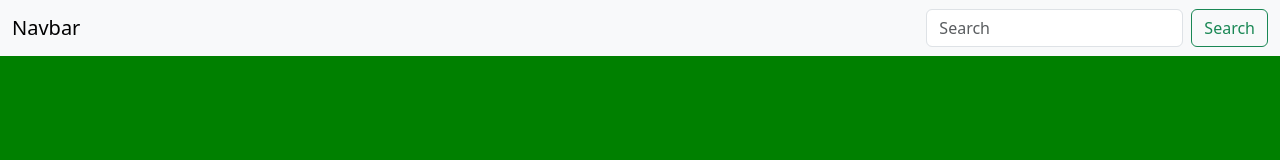
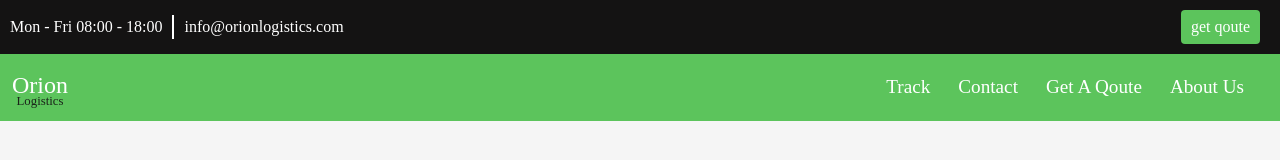
Before and after one commit to Tonerozic1/pro-uk, a plain HTML site: page courier/index.html in a window 1280 px wide. Drawn offline with Linux system fonts and the light colour scheme.

Commit message:
updates nav design completed

```diff
--- a/courier/index.html
+++ b/courier/index.html
@@ -1,25 +1,46 @@
 <!DOCTYPE html>
 <html lang="en">
   <head>
-    <meta charset="UTF-8">
-    <meta name="viewport" content="width=device-width, initial-scale=1.0">
-    <link rel="stylesheet" href="./styles/bootstrap.min.css">
-    <link rel="stylesheet" href="./styles/index.css">
+    <meta charset="UTF-8" />
+    <meta name="viewport" content="width=device-width, initial-scale=1.0" />
+    <link rel="stylesheet" href="./styles/bootstrap.min.css" />
+    <link rel="stylesheet" href="./styles/index.css" />
     <title>Orion logistics</title>
   </head>
   <body>
     <section class="nav-cover">
+      <div class="sub-nav">
+        <div class="sec-details">
+          <div class="days">mon - fri 08:00 - 18:00</div>
+          <a href="mailto:anthonyekpeh@gmail.com" class="mail">info@orionlogistics.com</a>
+        </div>
+        <div class="qoute">
+          <a href="#" class="qoute-box">get qoute</a>
+        </div>
+      </div>
+
       <nav class="navbar navbar-expand-lg bg-body-tertiary">
         <div class="container-fluid">
-                <button class="navbar-toggler" type="button" data-bs-toggle="collapse" data-bs-target="#navbarTogglerDemo01" aria-controls="navbarTogglerDemo01" aria-expanded="false" aria-label="Toggle navigation">
+          <button
+            class="navbar-toggler"
+            type="button"
+            data-bs-toggle="collapse"
+            data-bs-target="#navbarTogglerDemo01"
+            aria-controls="navbarTogglerDemo01"
+            aria-expanded="false"
+            aria-label="Toggle navigation"
+          >
             <span class="navbar-toggler-icon"></span>
           </button>
           <div class="collapse navbar-collapse" id="navbarTogglerDemo01">
-                    <a class="navbar-brand">Navbar</a>
-                    <form class="d-flex" role="search">
-                        <input class="form-control me-2" type="search" placeholder="Search" aria-label="Search">
-                        <button class="btn btn-outline-success" type="submit">Search</button>
-                    </form>
+            <a class="navbar-brand">orion <sub>logistics</sub></a>
+            <div class="links-warp">
+                <a href="#" class="links">track</a>
+                <a href="#" class="links">contact</a>
+                <a href="#" class="links">get a qoute</a>
+                <a href="#" class="links">about us</a>
+
+            </div>
           </div>
         </div>
       </nav>
--- a/courier/styles/index.css
+++ b/courier/styles/index.css
@@ -1,11 +1,81 @@
-body{
+body {
   width: 100% !important;
   height: 100% !important;
-    background: green;
+  background: whitesmoke;
+  font-family: outfit !important;
+  padding: 0;
+  margin: 0;
+  cursor: default;
 }
-#navbarTogglerDemo01{
+#navbarTogglerDemo01 {
   display: flex;
   justify-content: space-between;
   align-items: center;
   width: 100%;
 }
+.links-wrap {
+  margin-right: 20px;
+}
+.links {
+  margin-right: 1.5rem;
+  text-decoration: none;
+  text-transform: capitalize;
+  font-size: 1.2rem;
+  color: #fff;
+}
+a.navbar-brand {
+  text-transform: capitalize;
+  font-size: 1.5rem;
+  font-weight: 500;
+  font-family: outfit;
+  color: #fff;
+  display: flex;
+  flex-direction: column;
+  align-items: center;
+  justify-content: center;
+  margin-bottom: 10px;
+}
+a.navbar-brand:hover {
+  color: #fff;
+}
+sub {
+  font-size: 0.8rem;
+  margin-top: -5px;
+  color: rgba(20, 19, 19, 0.904);
+}
+section.nav-cover nav {
+  background-color: rgb(92, 196, 92) !important;
+}
+.sub-nav{
+  background-color: #141313;
+  display: flex;
+  flex-direction: row;
+  align-items: center;
+  color: #fff;
+  justify-content: space-between;
+  padding: 10px;
+}
+.sec-details{
+  display: flex;
+}
+a.mail{
+  margin-left: 10px;
+  padding-left: 10px;
+  text-decoration: none;
+  color: #fff;
+  border-left: 2px solid #fff;
+}
+.qoute{
+  background-color:  rgb(92, 196, 92);
+  margin-right: 10px;
+  padding: 5px 10px;
+  border-radius: 4px;
+}
+.qoute a{
+  text-decoration: none;
+  color: #fff;
+}
+.days{
+    text-transform: capitalize;
+
+}
```
Lines whose indentation alone changed are shown as unchanged.
